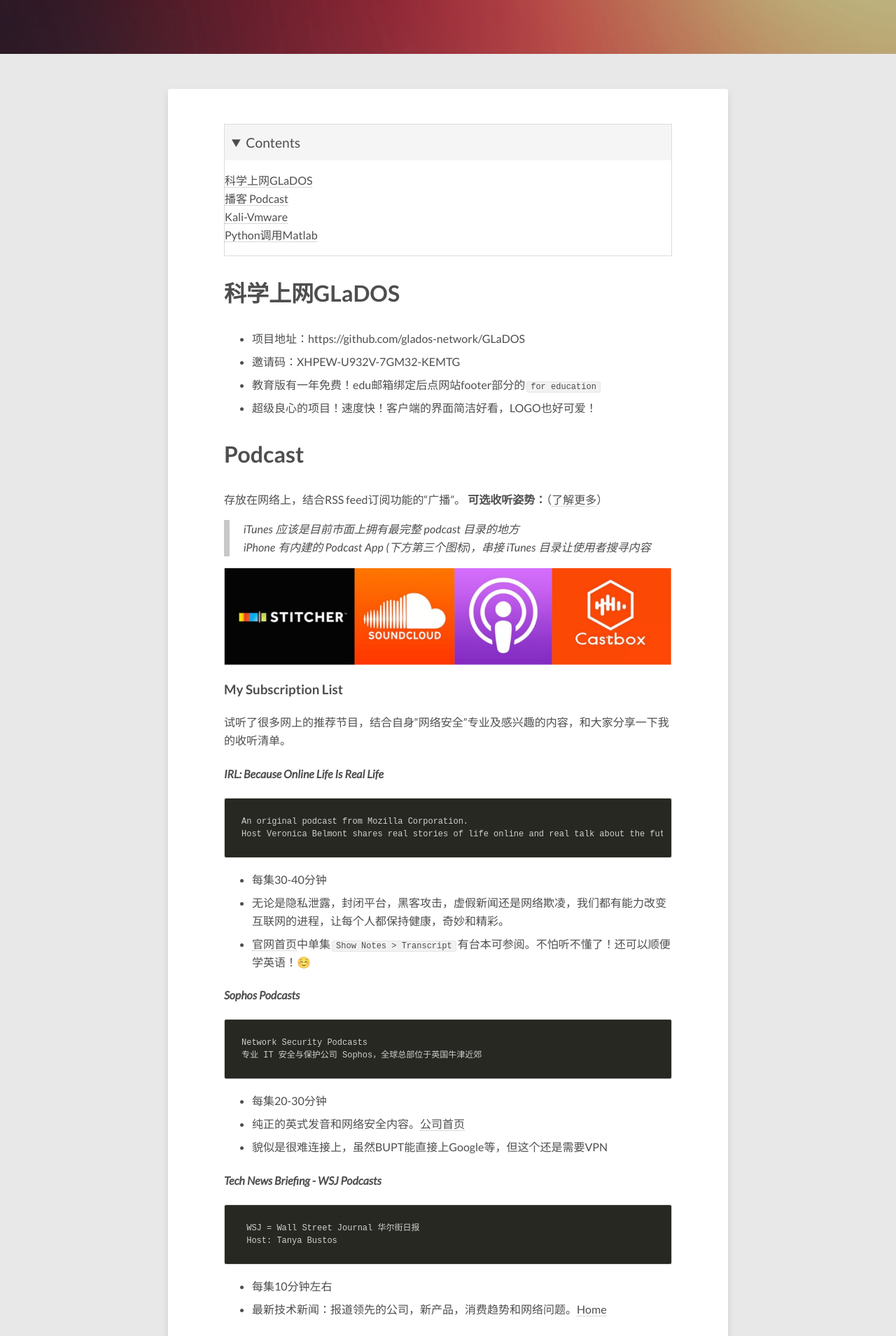
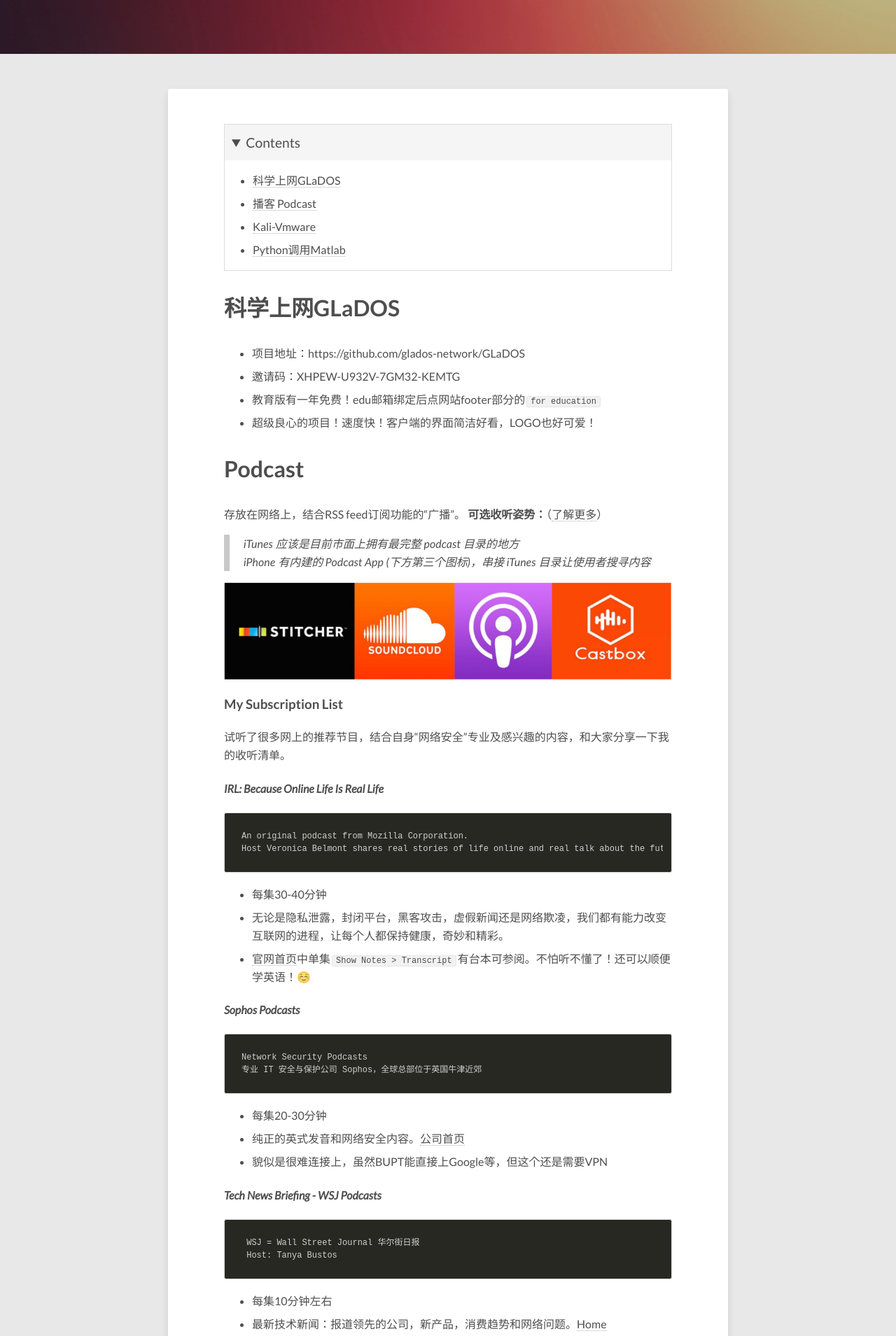
Before and after one commit to E0HYL/BLOG-OF-E0, a Jekyll site: the page built from _posts/2018-10-26-collections.md, in a window 1280 px wide. Shown: the part 323-2232 px from the top of the page at 70% size. Built offline with Jekyll 4.4.1, drawn with Linux system fonts in a browser that asks for light colours; nearby versions of some CDN libraries; emoji names are drawn with the system emoji font; comment, search, counter and statistics services are not loaded.

Commit message:
fix content format

```diff
--- a/_posts/2018-10-26-collections.md
+++ b/_posts/2018-10-26-collections.md
@@ -11,10 +11,12 @@
 <details open><!-- 可选open -->
 <summary>Contents</summary>
 <div markdown="1">
-[科学上网GLaDOS](#4)<br>
-[播客 Podcast](#1)<br>
-[Kali-Vmware](#2)<br>
-[Python调用Matlab](#3)
+
+- [科学上网GLaDOS](#4)
+- [播客 Podcast](#1)
+- [Kali-Vmware](#2)
+- [Python调用Matlab](#3)
+
 </div>
 </details>
 
```
